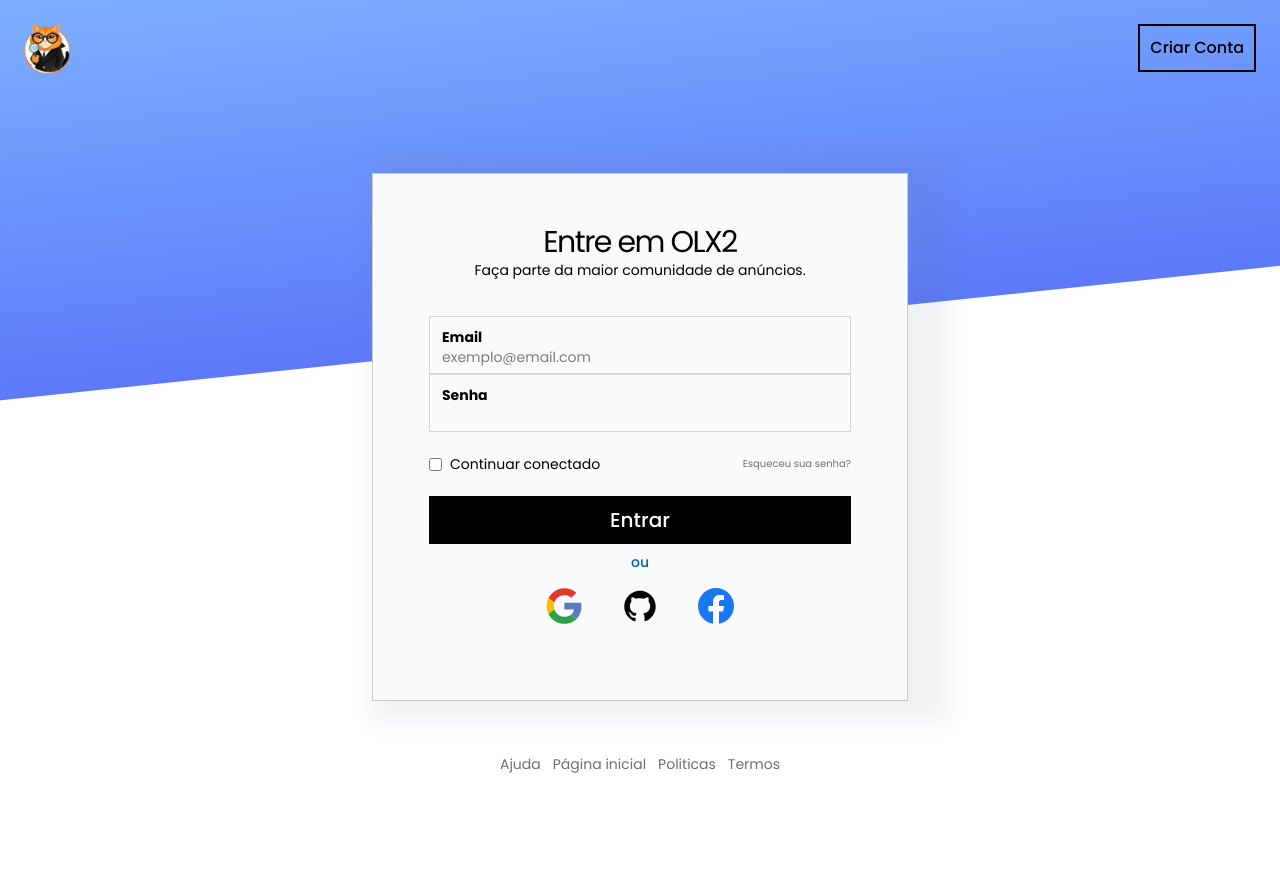
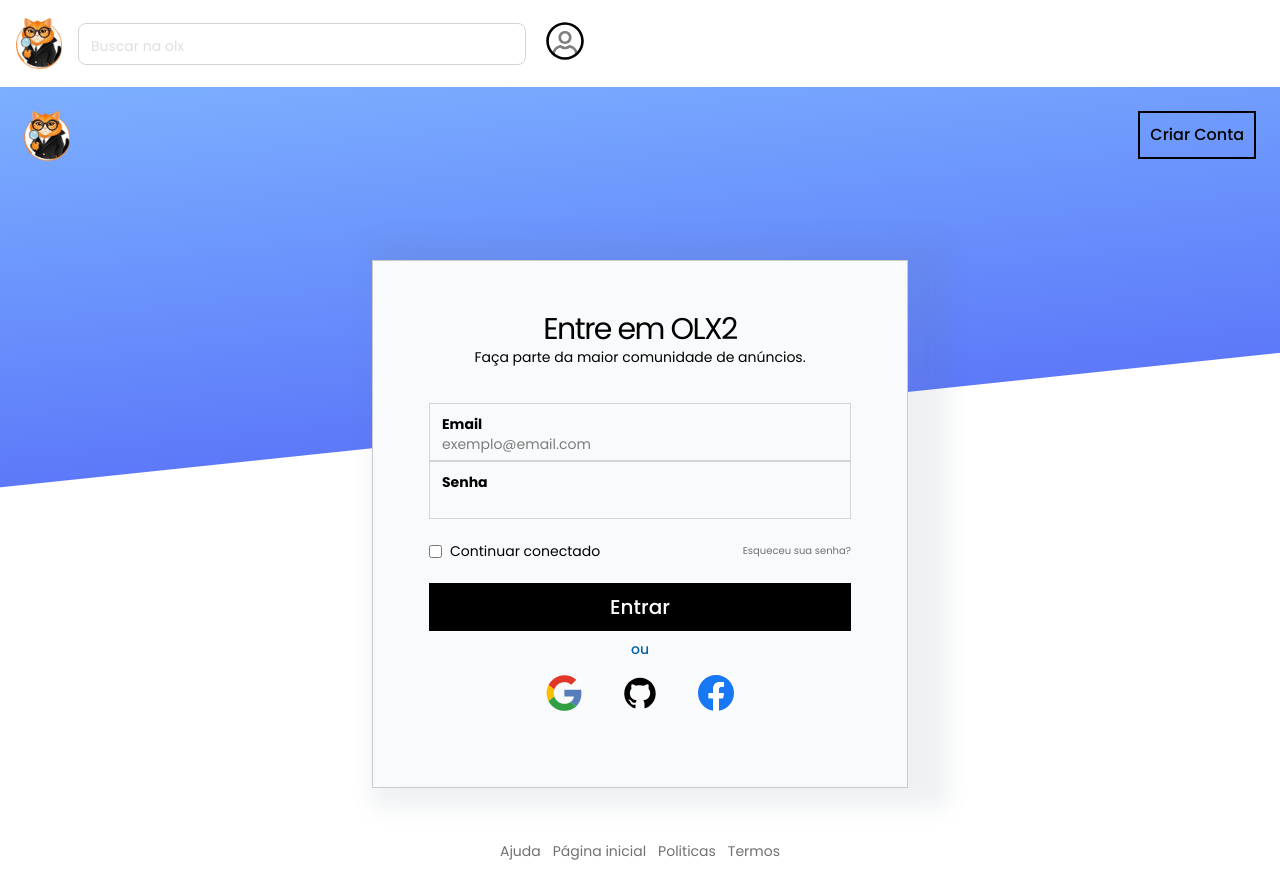
Before and after one commit to MiracleForge/projetc_imovel_front, a Next.js app: page /auth/entrar in a window 1280 px wide. Before the commit the page ends 800 px from the top, so only its background shows below. Built offline with nearby package versions, Linux system fonts and the light colour scheme; no server answers.

Commit message:
Fix(Fixing double calling of session on server component

```diff
--- a/src/app/layout.tsx
+++ b/src/app/layout.tsx
@@ -4,6 +4,7 @@
 import "./globals.css";
 import Provider from "./context/client-provider";
 import { auth } from "@/auth";
+import Navbar from "../components/layouts/headers/Navbar";
 
 const poppins = Poppins({
   variable: "--font-poppins",
@@ -16,8 +17,8 @@
   description: "Generated by create next app",
 };
 
-export default function RootLayout({ children }: { children: React.ReactNode }) {
-  const session = auth();
+export default async function RootLayout({ children }: { children: React.ReactNode }) {
+  const session = await auth();
   return (
     <html lang="pt-br">
       <head>
@@ -25,6 +26,7 @@
       </head>
 
       <body className={`${poppins.variable} antialiased`}>
+        <Navbar user={session?.user}></Navbar>
         <Provider session={session}>
           {children}
         </Provider>
--- a/src/app/page.tsx
+++ b/src/app/page.tsx
@@ -3,7 +3,6 @@
 export default function Home() {
   return (
     <main className="flex min-h-screen flex-col items-center justify-between  bg-white dark:bg-black sm:items-start">
-      <Navbar />
     </main>
 
   );
--- a/src/components/layouts/headers/Navbar.tsx
+++ b/src/components/layouts/headers/Navbar.tsx
@@ -1,13 +1,15 @@
-import { auth } from "@/auth"
 import Image from "next/image"
 import Link from "next/link"
 import SearchInput from "../../ui/imputs/SearchInput.ui";
 import AvatarButton from "../../ui/buttons/AvatarButton.ui";
 import UnauthenticatedButton from "../../ui/buttons/UnauthenticatedButton.ui";
+import { Session } from "next-auth";
 
-export default async function Navbar() {
-  const session = await auth()
+interface NavbarProps {
+  user: Session['user'] | null;
+}
 
+export default function Navbar({ user }: NavbarProps) {
   return (
     <header className="w-full">
       <nav className="flex flex-row items-center /justify-around p-4 space-x-4">
@@ -26,8 +28,8 @@
           <SearchInput />
         </div>
 
-        {session ? (
-          <AvatarButton user={session.user!} />
+        {user ? (
+          <AvatarButton user={user} />
         ) : (
           <UnauthenticatedButton />
         )}
```
